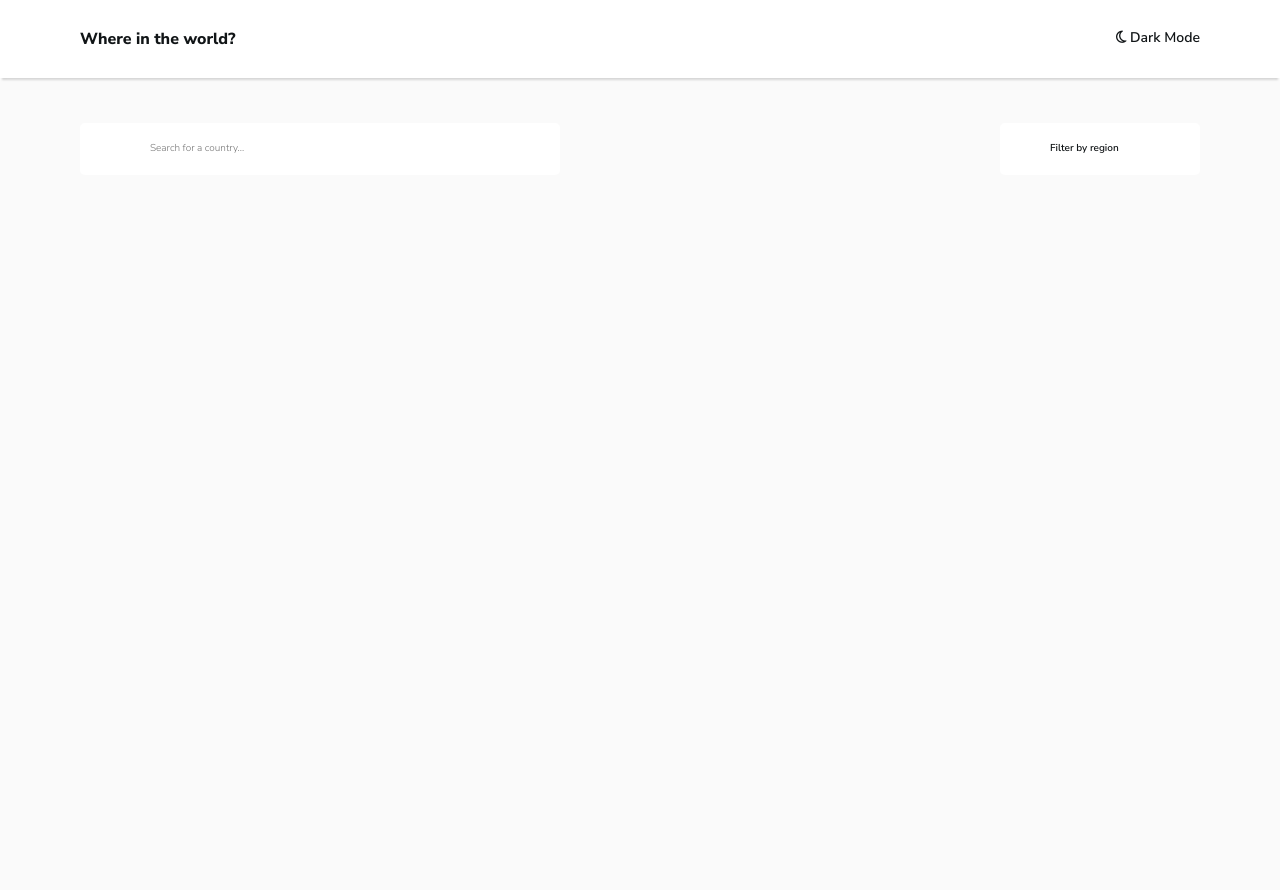
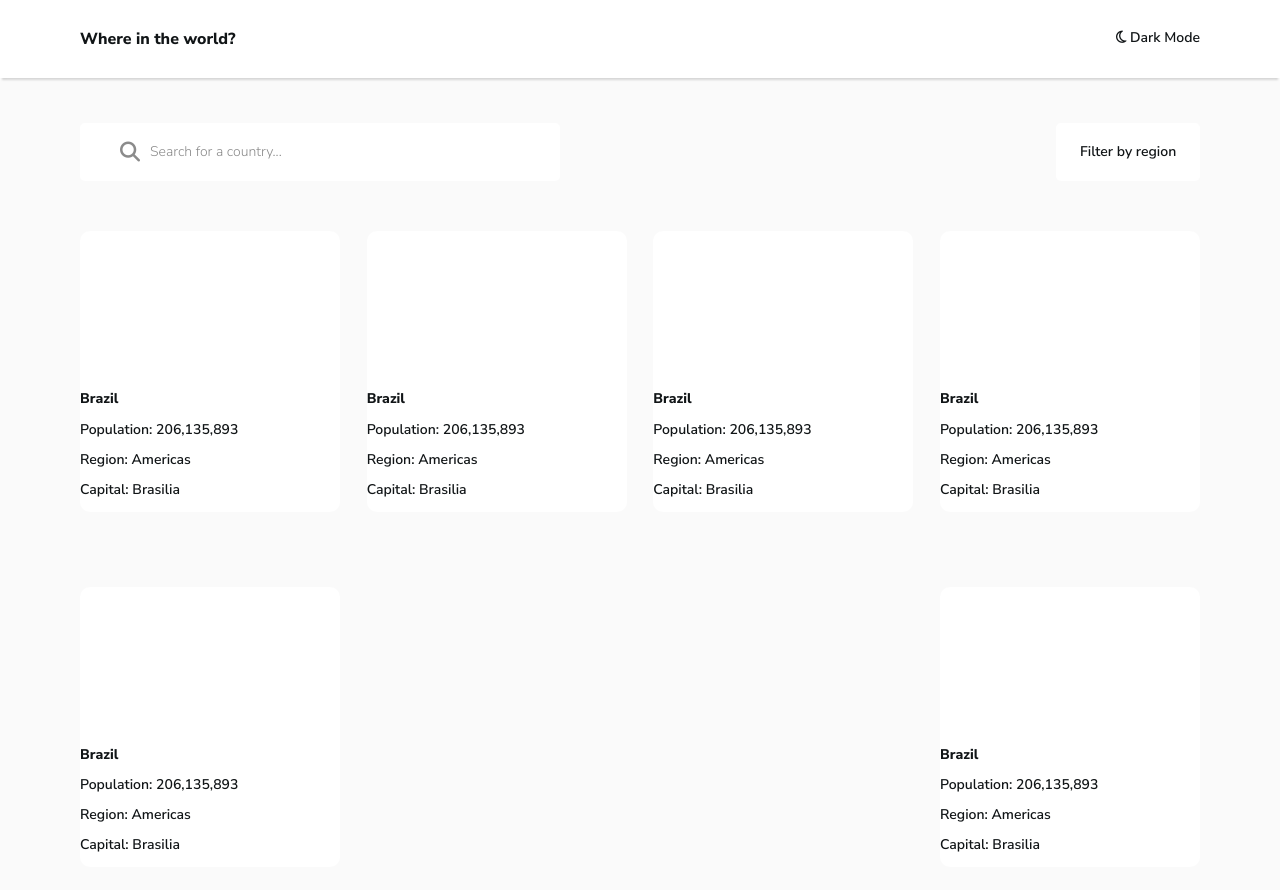
Before and after one commit to borismihajlovic-home/list_of_countries, a Vue app: page / in a window 1280 px wide. Shown: the top 890 px of the page. Before the commit the page ends 800 px from the top, so only its background shows below. Built offline with nearby package versions, Linux system fonts and the light colour scheme.

Commit message:
search/filter, list

```diff
--- a/public/index.html
+++ b/public/index.html
@@ -4,20 +4,21 @@
 		<meta charset="utf-8">
 		<meta http-equiv="X-UA-Compatible" content="IE=edge">
 		<meta name="viewport" content="width=device-width,initial-scale=1.0">
-    <!-- <link rel="icon" href="<%= BASE_URL %>favicon.ico"> -->
-    <title><%= htmlWebpackPlugin.options.title %></title>
+
+		<title>List Of Countries</title>
 
 		<link rel="preconnect" href="https://fonts.gstatic.com">
 		<link href="https://fonts.googleapis.com/css2?family=Nunito+Sans:wght@300;600;800&display=swap" rel="stylesheet">
 
-
 		<script src="https://kit.fontawesome.com/41262c70a8.js" crossorigin="anonymous"></script>
 	</head>
+
 	<body>
 		<noscript>
 			<strong>We're sorry but <%= htmlWebpackPlugin.options.title %> doesn't work properly without JavaScript enabled. Please enable it to continue.</strong>
 		</noscript>
+
 		<div id="app"></div>
-    <!-- built files will be auto injected -->
+
 	</body>
 </html>
--- a/src/App.vue
+++ b/src/App.vue
@@ -8,16 +8,6 @@
 
 <style lang="scss">
 
-body{
-  font-family: 'Nunito Sans', sans-serif;
-  font-size: 16px;
-  color: $blue-very-dark-text;
-  // line-height: 1.5;
-  font-weight: $font-weight-normal;
-  background-color: $grey-lite;
-  scroll-behavior: smooth;
-}
-
 .container{
     width: 100%;
     max-width: 1440px;
--- a/src/styles/general.scss
+++ b/src/styles/general.scss
@@ -5,6 +5,16 @@
   box-sizing: border-box;
 }
 
+body{
+  font-family: 'Nunito Sans', sans-serif;
+  font-size: 16px;
+  color: $blue-very-dark-text;
+  // line-height: 1.5;
+  font-weight: $font-weight-normal;
+  background-color: $grey-lite;
+  scroll-behavior: smooth;
+}
+
 button,
 input{
   outline: none;
--- a/src/styles/variables.scss
+++ b/src/styles/variables.scss
@@ -1,6 +1,7 @@
 $black: #000;
 $white: #fff;
 $grey-lite: #fafafa;
+$grey: #8b8b8b;
 $grey-dark: #858585;
 $blue-very-dark-text: #111517;
 $blue-very-dark: #202c37;
--- a/src/views/Home.vue
+++ b/src/views/Home.vue
@@ -8,6 +8,7 @@
 	<main class="container home">
 		<section class="search-container">
 			<div class="input-holder">
+				<i class="fas fa-search fa-3x"></i>
 				<input placeholder="Search for a country..." type="text">
 			</div>
 			<div class="filter-container">
@@ -20,7 +21,62 @@
 			</div>
 		</section>
 
-		<section class="countries-list"></section>
+		<section class="countries-list">
+			<article>
+				<div class="card-image"></div>
+				<div class="card-text">
+					<div class="card-title">Brazil</div>
+					<p><span>Population: </span>206,135,893</p>
+					<p><span>Region: </span>Americas</p>
+					<p><span>Capital: </span>Brasilia</p>
+				</div>
+			</article>
+			<article>
+				<div class="card-image"></div>
+				<div class="card-text">
+					<div class="card-title">Brazil</div>
+					<p><span>Population: </span>206,135,893</p>
+					<p><span>Region: </span>Americas</p>
+					<p><span>Capital: </span>Brasilia</p>
+				</div>
+			</article>
+			<article>
+				<div class="card-image"></div>
+				<div class="card-text">
+					<div class="card-title">Brazil</div>
+					<p><span>Population: </span>206,135,893</p>
+					<p><span>Region: </span>Americas</p>
+					<p><span>Capital: </span>Brasilia</p>
+				</div>
+			</article>
+			<article>
+				<div class="card-image"></div>
+				<div class="card-text">
+					<div class="card-title">Brazil</div>
+					<p><span>Population: </span>206,135,893</p>
+					<p><span>Region: </span>Americas</p>
+					<p><span>Capital: </span>Brasilia</p>
+				</div>
+			</article>
+			<article>
+				<div class="card-image"></div>
+				<div class="card-text">
+					<div class="card-title">Brazil</div>
+					<p><span>Population: </span>206,135,893</p>
+					<p><span>Region: </span>Americas</p>
+					<p><span>Capital: </span>Brasilia</p>
+				</div>
+			</article>
+			<article>
+				<div class="card-image"></div>
+				<div class="card-text">
+					<div class="card-title">Brazil</div>
+					<p><span>Population: </span>206,135,893</p>
+					<p><span>Region: </span>Americas</p>
+					<p><span>Capital: </span>Brasilia</p>
+				</div>
+			</article>
+		</section>
 	</main>
 </template>
 
@@ -55,30 +111,72 @@ export default {
 			display: flex;
 			justify-content: space-between;
 			margin-bottom: 50px;
-			font-size: 10px;
+			font-size: 14px;
 			.input-holder{
 				position: relative;
+				i{
+					font-size: 20px;
+					color:$grey;
+					position: absolute;
+					top: calc(50% - 10px);
+					left: 40px;
+				}
 				input{
 					border: none;
 					width: 480px;
-					padding: 2em 1.5em 2em 7em;
+					padding: 1.5em 1.5em 1.5em 5em;
 					border-radius: 5px;
 					background-color: $white;
+					&::placeholder{
+						color: $grey;
+					}
 				}
 			}
 			.filter-container{
 				position: relative;
+				max-width: 200px;
 				.filter-button{
-					width: 200px;
-					padding: 2em 0 2em 5em;
+					width: 100%;
+					padding: 1.5em 1.7em;
 					border-radius: 5px;
 					background-color: $white;
 				}
 				.filter-options{
 					position: absolute;
-					bottom: 0;
+					top: 110%;
 					left: 0;
-					display: none;
+					width: 100%;
+					max-height: 0;
+					overflow: hidden;
+					border-radius: 5px;
+					background-color: $white;
+					transition: all 0.3s linear;
+					div{
+						margin: 20px 0 20px 20px;
+					}
+				}
+				&.active .filter-options{
+					max-height: 200px;
+				}
+			}
+		}
+		.countries-list{
+			display: flex;
+			justify-content: space-between;
+			flex-wrap: wrap;
+			article{
+				border-radius: 10px;
+				background-color: $white;
+				width: 260px;
+				margin-bottom: 75px;
+				.card-image{
+					height: 160px;
+					width: 100%;
+				}
+				.card-text{
+					.card-title{
+						font-weight: $font-weight-bold;
+					}
 				}
 			}
 		}
```
Also changed, not shown: src/components/HelloWorld.vue (deleted, +0 -59 lines), src/assets/logo.png (deleted), 1 other file (tests, documents, lock files or other folders). Lines whose indentation alone changed are shown as unchanged.
